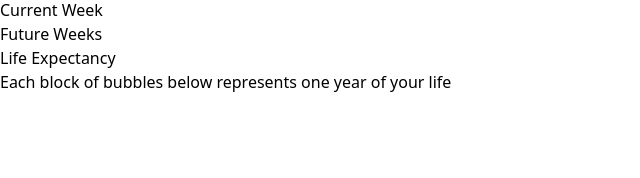
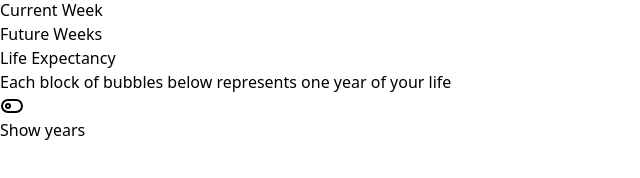
Before and after one commit to 504844/this-will-motivate-you, a React (Vite) app: page / in a window 1280 px wide. Shown: the part 218-396 px from the top of the page, without its empty margins (0-640 px from the left). Built offline with nearby package versions, Linux system fonts and the light colour scheme.

Commit message:
Added year toggle to show above every bubble block

```diff
--- a/src/components/LifeGrid.tsx
+++ b/src/components/LifeGrid.tsx
@@ -1,4 +1,5 @@
-import React from 'react';
+import React, { useState, useEffect } from 'react';
+import { ToggleLeft, ToggleRight } from 'lucide-react';
 
 interface LifeGridProps {
   birthDate: Date;
@@ -10,6 +11,15 @@ const WEEKS_PER_ROW = 4;
 const YEARS_PER_ROW = 13;
 
 const LifeGrid: React.FC<LifeGridProps> = ({ birthDate, lifeExpectancy }) => {
+  const [showYears, setShowYears] = useState(() => {
+    const saved = localStorage.getItem('showYears');
+    return saved ? JSON.parse(saved) : false;
+  });
+
+  useEffect(() => {
+    localStorage.setItem('showYears', JSON.stringify(showYears));
+  }, [showYears]);
+
   const now = new Date();
   const totalWeeks = lifeExpectancy * WEEKS_IN_YEAR;
 
@@ -103,15 +113,34 @@ const LifeGrid: React.FC<LifeGridProps> = ({ birthDate, lifeExpectancy }) => {
             Life Expectancy
           </span>
         </div>
-        <p className="text-gray-400 text-center text-sm">
+        <div className="flex justify-between items-center">
+          <p className="text-gray-400 text-sm">
             Each block of bubbles below represents one year of your life
           </p>
+          <button
+            onClick={() => setShowYears(!showYears)}
+            className="flex items-center gap-2 text-gray-400 hover:text-gray-300 transition-colors"
+          >
+            {showYears ? (
+              <ToggleRight className="w-6 h-6" />
+            ) : (
+              <ToggleLeft className="w-6 h-6" />
+            )}
+            <span className="text-sm">Show years</span>
+          </button>
+        </div>
       </div>
 
       {yearRows.map((yearRow, rowIndex) => (
         <div key={rowIndex} className="grid grid-cols-1 sm:grid-cols-2 lg:grid-cols-13 gap-6">
           {yearRow.map(({ yearIndex, weekRows }) => (
-            <div key={yearIndex} className="grid grid-cols-4 gap-1">
+            <div key={yearIndex} className="space-y-2">
+              {showYears && (
+                <div className="text-gray-500 text-xs text-center">
+                  Year {yearIndex}
+                </div>
+              )}
+              <div className="grid grid-cols-4 gap-1">
                 {weekRows.map((row, rowIndex) => (
                   <React.Fragment key={rowIndex}>
                     {row.map(({ status, weekIndex }) => {
@@ -137,6 +166,7 @@ ${formatDate(start)} to ${formatDate(end)}`;
                   </React.Fragment>
                 ))}
               </div>
+            </div>
           ))}
         </div>
       ))}
```
Lines whose indentation alone changed are shown as unchanged.
